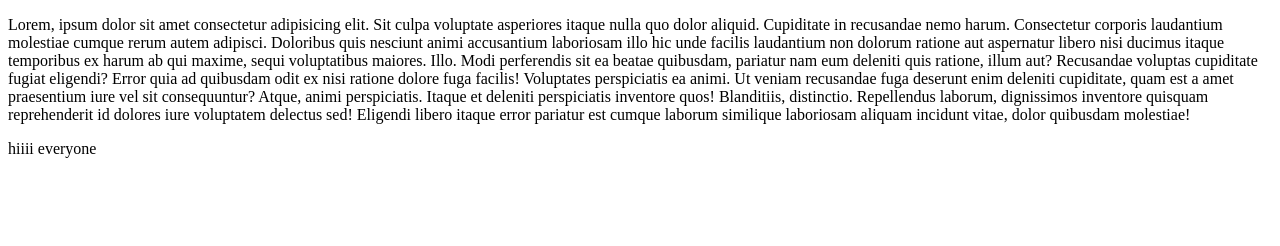
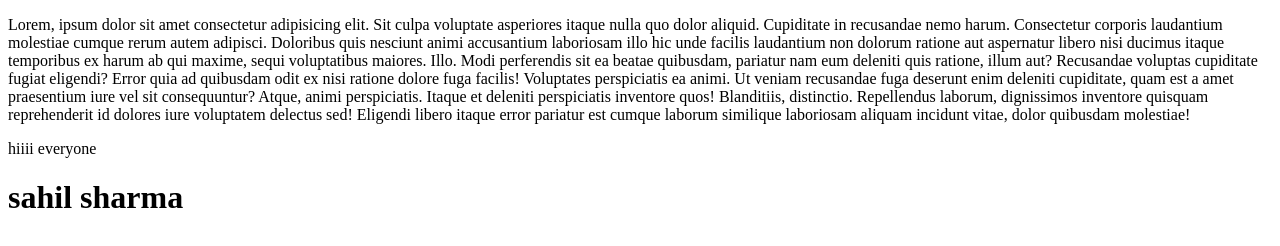
Before and after one commit to Sahil-Sharma-2107/project1, a plain HTML site: page index.html in a window 1280 px wide. Drawn offline with Linux system fonts and the light colour scheme.

Commit message:
Add heading with name 'sahil sharma' to index.html

```diff
--- a/index.html
+++ b/index.html
@@ -13,5 +13,6 @@
     Blanditiis, distinctio. Repellendus laborum, dignissimos inventore quisquam reprehenderit id dolores iure voluptatem delectus sed! Eligendi libero itaque error pariatur est cumque laborum similique laboriosam aliquam incidunt vitae, dolor quibusdam molestiae!</p>
 
     <p>hiiii everyone</p>
+    <h1>sahil sharma</h1>
 </body>
 </html>
```
